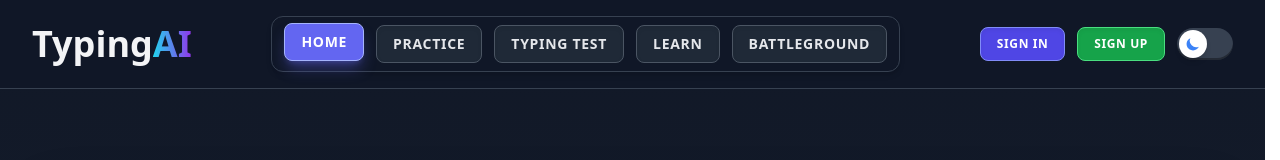
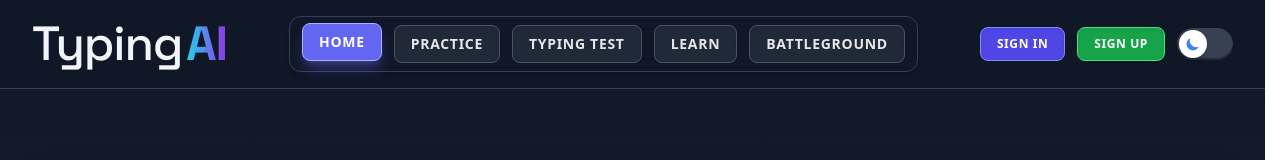
Before and after one commit to sevenrishi/TypingAI-frontend, a React (Vite) app: page / in a window 1280 px wide. Shown: the top 160 px of the page. Built offline with nearby package versions, Linux system fonts and the light colour scheme; no server answers.

Commit message:
feat: update logo

```diff
--- a/src/App.tsx
+++ b/src/App.tsx
@@ -64,9 +64,22 @@ export default function App() {
         }`}>
           <div className="app-shell py-4 flex items-center justify-between">
             <Link to="/" className="flex items-center gap-3 hover:opacity-80 transition-opacity">
-            <h1 className="text-4xl font-bold">
-              Typing<span className="bg-gradient-to-r from-cyan-400 to-purple-600 bg-clip-text text-transparent">AI</span>
-            </h1>
+            <div className="flex flex-wrap items-end justify-center gap-1">
+              <span
+                className={`text-5xl font-medium tracking-tight ${
+                  theme === 'dark' ? 'text-slate-100' : 'text-slate-900'
+                }`}
+                style={{ fontFamily: "'Space Grotesk', 'Segoe UI', sans-serif" }}
+              >
+                Typing
+              </span>
+              <span
+                className="text-5xl font-black tracking-tight text-transparent bg-clip-text bg-gradient-to-r from-cyan-400 to-purple-600"
+                style={{ fontFamily: "'Space Grotesk', 'Segoe UI', sans-serif" }}
+              >
+                AI
+              </span>
+            </div>
           </Link>
 
             <nav className={`flex items-center gap-3 px-3 py-2 rounded-xl border shadow-md ${
```
